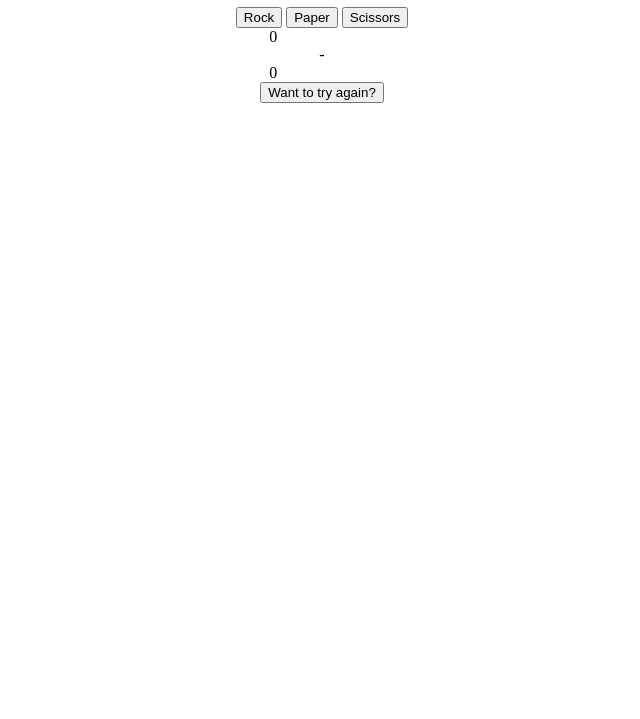
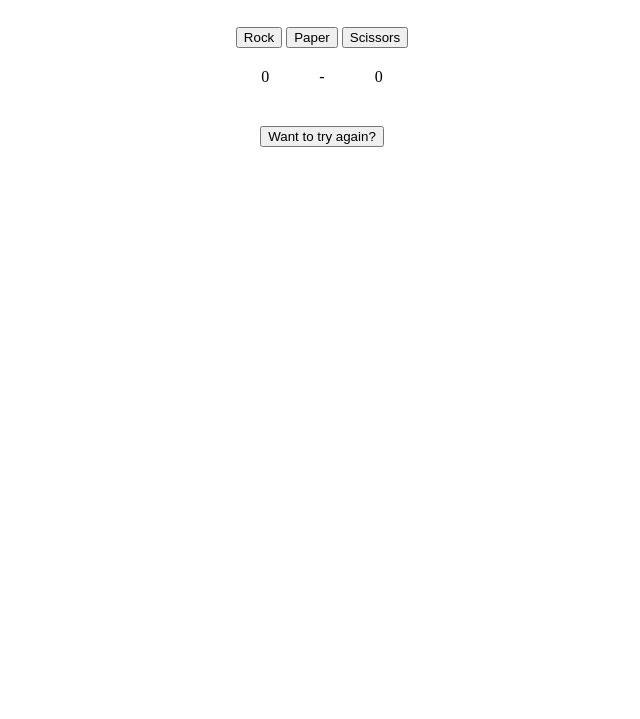
Before and after one commit to markaskli/RockPaperScissors, a plain HTML site: page index.html in a window 1280 px wide. Shown: the part 81-800 px from the top of the page, without its empty margins (318-958 px from the left). Drawn offline with Linux system fonts and the light colour scheme.

Commit message:
Add css to customize score representation

```diff
--- a/styles.css
+++ b/styles.css
@@ -5,6 +5,15 @@ body {
     justify-content: center;
 }
 
-.button {
-    display:flex;
+.buttons {
+    padding: 20px;
 }
+
+#results {
+    padding: 20px;
+}
+
+.score {
+    display: flex;
+    flex-direction: row;
+}
```
